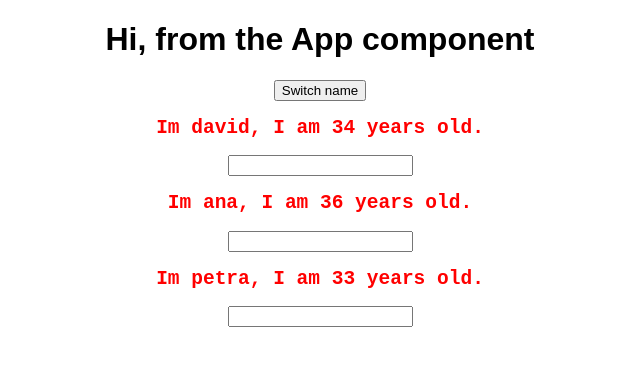
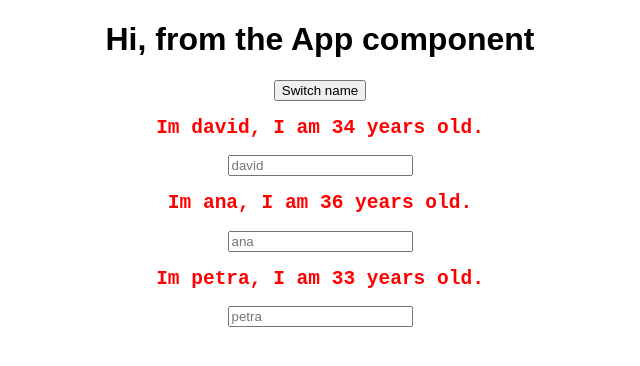
Before and after one commit to pldvd/complete-react-guide, a React (Create React App) app: page / in a window 1280 px wide. Shown: the top 366 px of the page, without its empty margins (320-960 px from the left). Built offline with nearby package versions, Linux system fonts and the light colour scheme.

Commit message:
add placeholder attr to the input fields

```diff
--- a/src/App.js
+++ b/src/App.js
@@ -26,9 +26,9 @@ class App extends Component {
   handleInput = (event) => {
     this.setState({
       persons: [
-        { name: "david", age: 34 },
+        { name: event.target.value, age: 34 },
         { name: event.target.value, age: 36 },
-        { name: "petra", age: 33 }
+        { name: event.target.value, age: 33 }
       ]
     })
   }
@@ -38,9 +38,9 @@ class App extends Component {
       <div className='App'>
         <h1>Hi, from the App component</h1>
         <button onClick={this.changeNameHandler.bind(this, 'Davidkaaaa')}>Switch name</button>
-        <Person name={this.state.persons[0].name} age={this.state.persons[0].age} click={this.changeNameHandler} />
-        <Person name={this.state.persons[1].name} age={this.state.persons[1].age} click={this.changeNameHandler} changed={this.handleInput}/>
-        <Person name={this.state.persons[2].name} age={this.state.persons[2].age} click={this.changeNameHandler} />
+        <Person name={this.state.persons[0].name} age={this.state.persons[0].age} click={this.changeNameHandler} changed={this.handleInput} />
+        <Person name={this.state.persons[1].name} age={this.state.persons[1].age} click={this.changeNameHandler} changed={this.handleInput} />
+        <Person name={this.state.persons[2].name} age={this.state.persons[2].age} click={this.changeNameHandler} changed={this.handleInput} />
       </div>
     );
   }
--- a/src/Person/Person.js
+++ b/src/Person/Person.js
@@ -6,7 +6,7 @@ const person = (props) => {
   return (
     <div>
       <h2 onClick={props.click} className="mono">Im {props.name}, I am {props.age} years old.</h2>
-      <input type="text" onChange={props.changed}/>
+      <input type="text" onChange={props.changed} placeholder={props.name}/>
     </div>
   )
 
```
